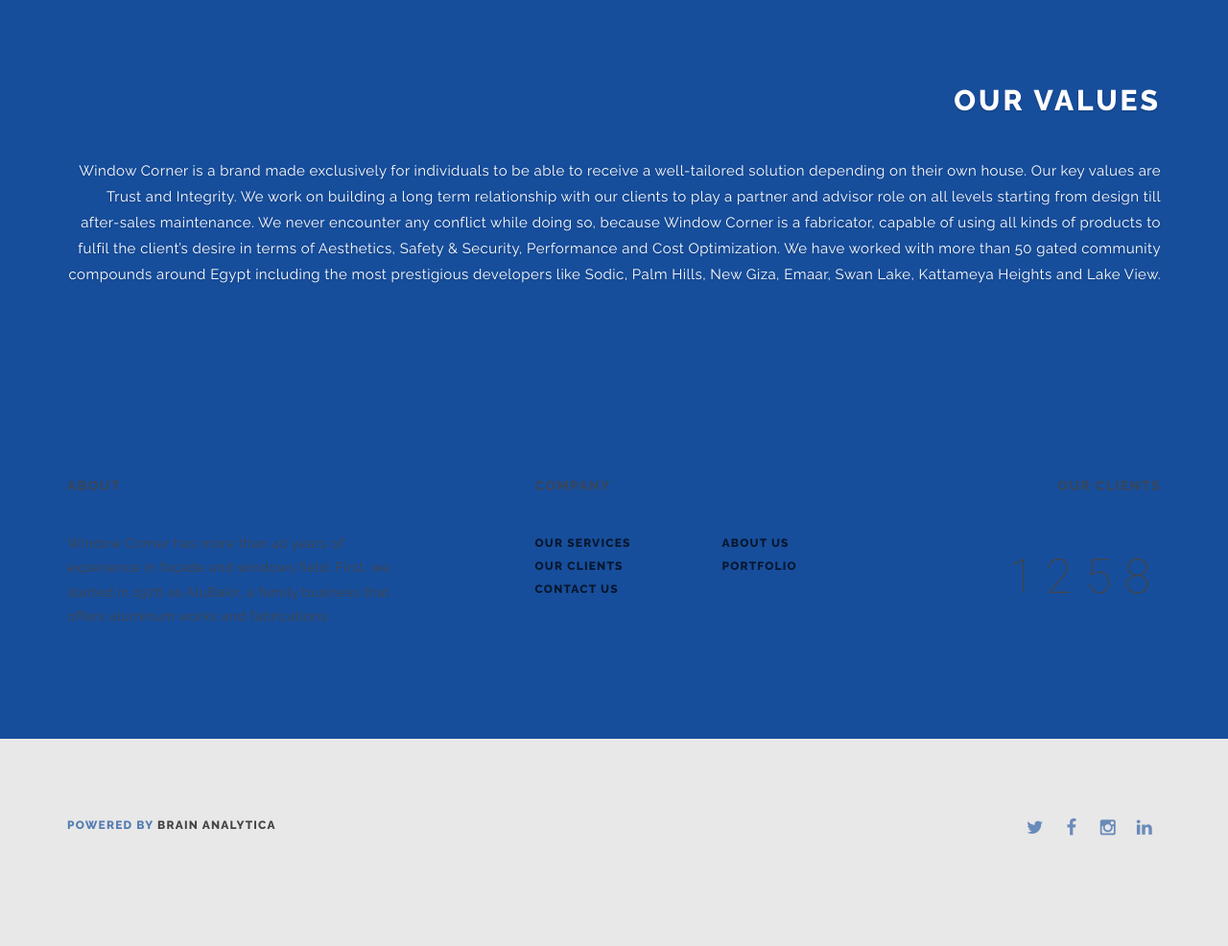
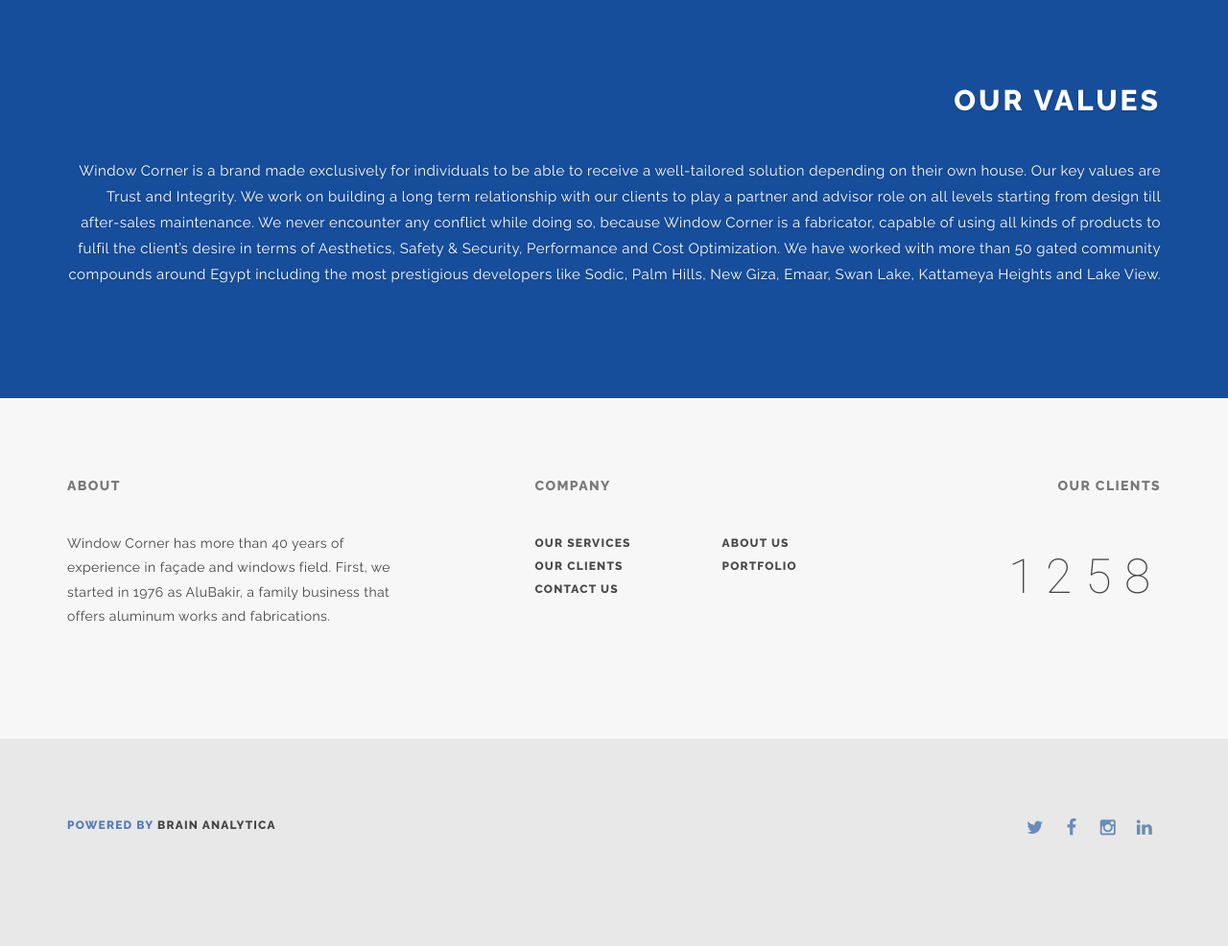
Before and after one commit to ma7aziz/window-corner, a Django app: page /about-us in a window 1280 px wide. Shown: the part 1521-2507 px from the top of the page at 96% size. Run offline with Django 3.2, Linux system fonts and the light colour scheme; some libraries are stand-ins or nearby versions.

Commit message:
vesrioning style sheet

```diff
--- a/templates/base.html
+++ b/templates/base.html
@@ -11,7 +11,7 @@
     <link rel="icon" href="{% static 'img/ico.png' %}" type="image/icon type">
     <link href="{% static 'css/bootstrap.min.css' %}" rel="stylesheet">
     <!-- Custom CSS-->
-    <link href="{% static 'css/universal_ver1.css' %}" rel="stylesheet">
+    <link href="{% static 'css/universal_ver2.css' %}" rel="stylesheet">
 </head>
 <style>
     ::marker {
@@ -81,7 +81,7 @@
     {% block content %}
     {% endblock %}
     <!-- Footer Section-->
-    <section class="section-small footer bg-blue">
+    <section class="section-small footer bg-gray">
         <div class="container">
             <div class="row">
                 <div class="col-sm-4">
@@ -161,7 +161,7 @@
     <!-- Bootstrap Core JavaScript-->
     <script src="{% static 'js/bootstrap.min.js' %}"></script>
     <!-- Plugin JavaScript-->
-    <script src="https://maps.googleapis.com/maps/api/js?v=3.exp&sensor=false&callback=initialize"></script>
+    <!-- <script src="https://maps.googleapis.com/maps/api/js?v=3.exp&sensor=false&callback=initialize"></script> -->
     <script src="{% static 'js/jquery.easing.min.js' %}"></script>
     <script src="{% static 'js/jquery.countdown.min.js' %}"></script>
     <script src="{% static 'js/device.min.js' %}"></script>
--- a/templates/core/index.html
+++ b/templates/core/index.html
@@ -99,7 +99,7 @@
             <div data-wow-delay=".1s" class="col-lg-3 col-sm-6 wow fadeIn"
                 style="display:flex ; flex-direction: column ; align-items: center ; justify-content:center">
                 <a href="{% url 'product' product.name %}">
-                    <img src="{% static 'img/products/windows.jpg'%}" alt="" width="100" height="100"
+                    <img src="{{product.main_image.url}}" alt="" width="100" height="100"
                         style="border-radius: 50%; display:block  ">
                     <h4 class="product-title" style="color: #174E9C;">
                         {{product.name}}</h4>
```
Also changed, not shown: wincon/static/css/universal_ver2.css (renamed from wincon/static/css/universal_ver1.css).
